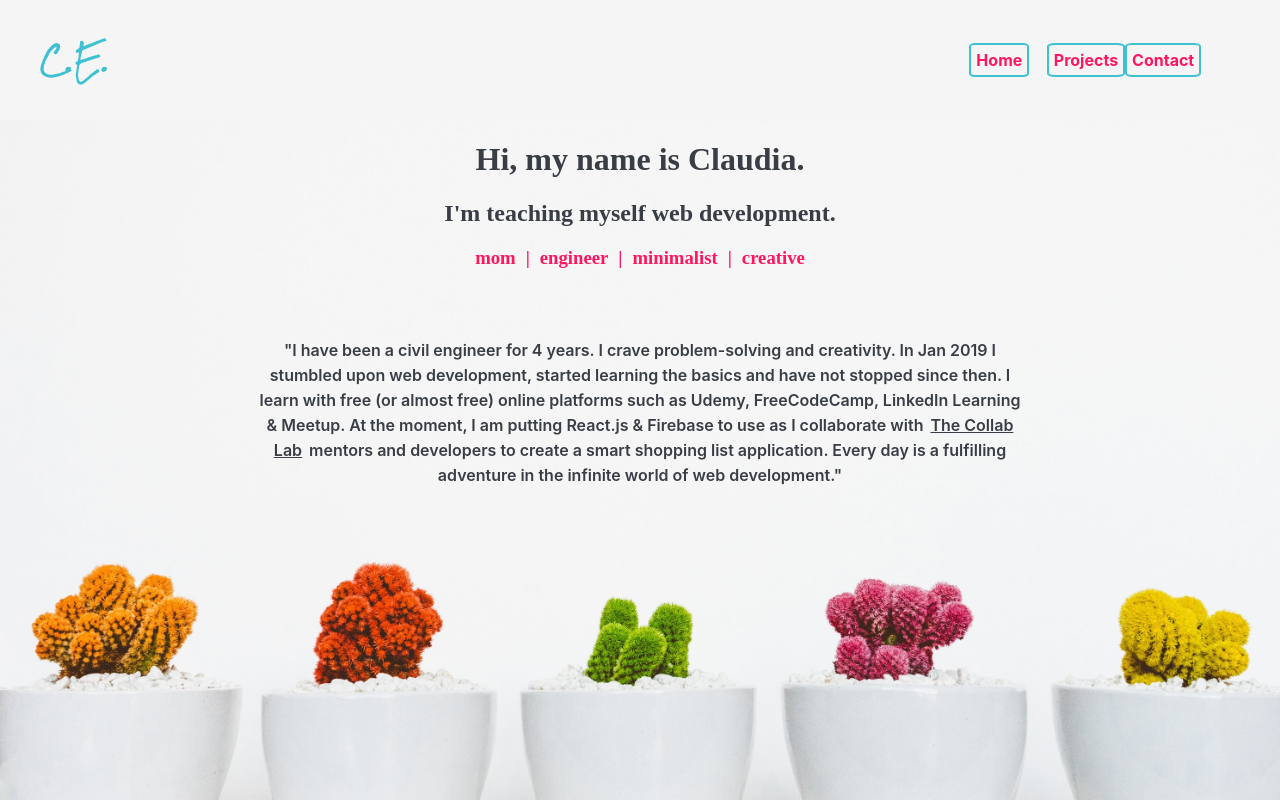
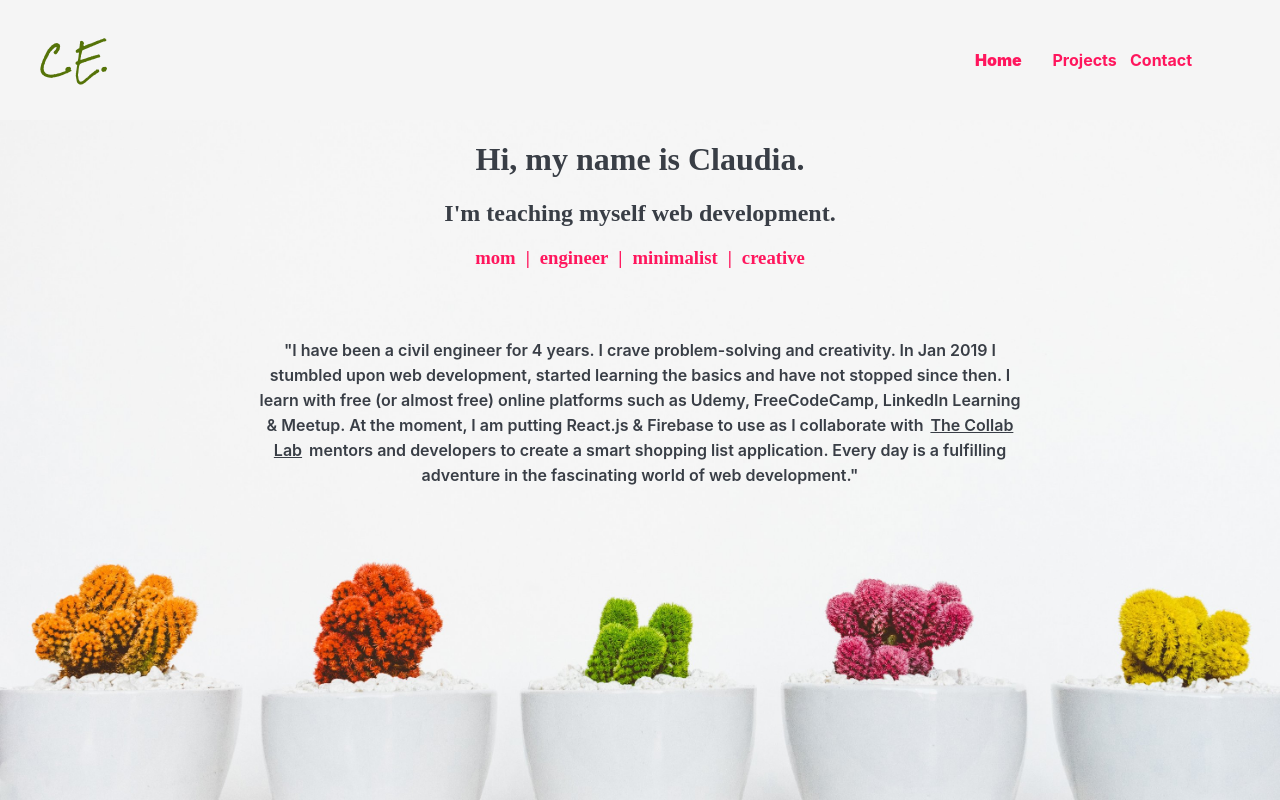
Before and after one commit to ClaudiaStar/new-oortfolio, a React (Create React App) app: page / in a window 1280 px wide. Built offline with nearby package versions, Linux system fonts and the light colour scheme; a web font is replaced by a local one.

Commit message:
style NavLinks & carousel arrows

```diff
--- a/public/index.html
+++ b/public/index.html
@@ -24,7 +24,7 @@
       work correctly both with client-side routing and a non-root public URL.
       Learn how to configure a non-root public URL by running `npm run build`.
     -->
-    <title>React App</title>
+    <title>Claudia Estada</title>
     <link
       href="https://fonts.googleapis.com/css?family=Rock+Salt|Solway&display=swap"
       rel="stylesheet"
--- a/src/components/Header.js
+++ b/src/components/Header.js
@@ -1,25 +1,15 @@
 import React from "react";
-import { Link } from "react-router-dom";
+import { NavLink } from "react-router-dom";
 
 import classes from "./Header.module.css";
 
 function Header() {
-  const linkStyles = {
-    textDecoration: "none",
-    color: "#ff165d",
-    fontWeight: "bold",
-    border: "2px solid #3ec1d3",
-    padding: "5px",
-    borderRadius: "10%",
-    cursor: "pointer"
-  };
-
   const logoStyles = {
     textDecoration: "none",
     fontSize: "30px",
     fontFamily: "'Rock Salt', cursive",
     cursor: "pointer",
-    color: "#3ec1d3"
+    color: "#557308"
   };
 
   return (
@@ -27,25 +17,38 @@ function Header() {
       <nav>
         <ul className={classes.parent}>
           <li className={classes.li1}>
-            <Link to="/" style={logoStyles}>
+            <NavLink to="/" style={logoStyles}>
               C.E.
-            </Link>
+            </NavLink>
           </li>
           <li className={classes.li2}>
-            <Link to="/" style={linkStyles}>
+            <NavLink
+              exact
+              to="/"
+              activeStyle={{ fontWeight: 900 }}
+              className={classes.NavLink}
+            >
               Home
-            </Link>
+            </NavLink>
           </li>
           <li className={classes.li3}>
-            <Link to="/projects" style={linkStyles}>
+            <NavLink
+              to="/projects"
+              activeStyle={{ fontWeight: 900 }}
+              className={classes.NavLink}
+            >
               Projects
-            </Link>
+            </NavLink>
           </li>
 
           <li className={classes.li4}>
-            <Link to="/contact" style={linkStyles}>
+            <NavLink
+              to="/contact"
+              activeStyle={{ fontWeight: 900 }}
+              className={classes.NavLink}
+            >
               Contact
-            </Link>
+            </NavLink>
           </li>
         </ul>
       </nav>
--- a/src/components/Header.module.css
+++ b/src/components/Header.module.css
@@ -33,6 +33,16 @@
   grid-area: 1/15/2/16;
 }
 
-li:hover {
-  text-decoration: underline;
+.NavLink {
+  text-decoration: none;
+  color: #ff165d;
+  padding: 5px;
+  border-radius: 10%;
+  cursor: pointer;
+  font-weight: bold;
 }
+
+.NavLink:hover,
+.NavLink:active {
+  font-weight: 900;
+}
--- a/src/components/Home/Home.js
+++ b/src/components/Home/Home.js
@@ -54,7 +54,7 @@ function Home() {
               The Collab Lab
             </a>
             mentors and developers to create a smart shopping list application.
-            Every day is a fulfilling adventure in the infinite world of web
+            Every day is a fulfilling adventure in the fascinating world of web
             development."
           </p>
         </div>
--- a/src/components/Projects/ProjectCard.js
+++ b/src/components/Projects/ProjectCard.js
@@ -1,26 +1,7 @@
-import React, { useState } from "react";
+import React from "react";
 import classes from "./ProjectCard.module.css";
 
 function ProjectCard(props) {
-  const [buttonColor, setButtonColor] = useState("#3ec1d3");
-
-  const linkStyles = {
-    textDecoration: "none",
-    color: "#fef6fb",
-    backgroundColor: buttonColor,
-    padding: "10px",
-    border: "3px solid #3ec1d3",
-    borderRadius: "5%"
-  };
-
-  const onMouseEnter = () => {
-    setButtonColor("#fef6fb03");
-  };
-
-  const onMouseLeave = () => {
-    setButtonColor("#3ec1d3");
-  };
-
   return (
     // eslint-disable-next-line react/jsx-no-target-blank
     <div
@@ -29,16 +10,25 @@ function ProjectCard(props) {
     >
       <h2>{props.title}</h2>
       <p>{props.description}</p>
-      <div className={classes.LinkDiv} style={{ backgroundImage: props.image }}>
+      <div
+        className={classes.LinkDiv}
+        style={{ backgroundImage: "url(" + props.image + ")" }}
+      >
         <a
-          href={props.link}
+          href={props.codeLink}
           target="_blank"
           rel="noopener noreferrer"
-          style={linkStyles}
-          onMouseEnter={onMouseEnter}
-          onMouseLeave={onMouseLeave}
+          className={classes.ProjectLink}
         >
-          Github Repo
+          View Code
+        </a>
+        <a
+          href={props.appLink}
+          target="_blank"
+          rel="noopener noreferrer"
+          className={classes.ProjectLink}
+        >
+          View App
         </a>
       </div>
     </div>
--- a/src/components/Projects/ProjectCard.module.css
+++ b/src/components/Projects/ProjectCard.module.css
@@ -13,6 +13,22 @@
   background-repeat: no-repeat;
 }
 
+.ProjectLink {
+  text-decoration: none;
+  color: #fef6fb;
+  background-color: #3ec1d3;
+  padding: 10px;
+  border: 3px solid #3ec1d3;
+  border-radius: 5%;
+  cursor: pointer;
+  margin: 20px;
+}
+
+.ProjectLink:hover {
+  color: #393e46;
+  background-color: #fef6fb03;
+}
+
 .LinkDiv {
   text-align: center;
   margin-top: 50px;
--- a/src/components/Projects/Projects.js
+++ b/src/components/Projects/Projects.js
@@ -7,26 +7,27 @@ import something from "../../assets/images/projects-bg.jpg";
 export default () => {
   const projects = [
     {
-      link: "https://github.com/the-collab-lab/tcl-2-smart-shopping-list",
+      codeLink: "https://github.com/the-collab-lab/tcl-2-smart-shopping-list",
+      appLink: "https://tcl-2-smart-shopping-list.netlify.com/",
       title: "Smart Shopping List",
-      image: { something },
+      image: something,
       description:
         "Currently being developed in collaboration with The Collab Lab participants - this app learns your shopping habits and recurringly adds items to your shopping list! Built with React & Firestore."
     },
     {
-      link: "https://github.com/ClaudiaStar/Movely",
+      codeLink: "https://github.com/ClaudiaStar/Movely",
       title: "Movely",
       description:
         "I am building this application because I need reminders to get up and move periodically during my coding sessions. It lets users create a list of moves and configure timers. When your sitting time is up, a move is picked for you at random! Built with React. "
     },
     {
-      link: "https://github.com/ClaudiaStar/react-todolist",
+      codeLink: "https://github.com/ClaudiaStar/react-todolist",
       title: "To-do List",
       description:
         "This is a to do list I built when I first started learning React. What I love the most about it is the simple yet beautiful styling."
     },
     {
-      link: "https://github.com/ClaudiaStar/drum-kit",
+      codeLink: "https://github.com/ClaudiaStar/drum-kit",
       title: "Drum Kit",
       description:
         "This was one of my first assignments from the full-stack web development bootcamp I completed in Sept 2019. This drum kit was built using JQuery and my favorite thing about it is how entertaining it is to my son!"
@@ -35,11 +36,12 @@ export default () => {
 
   const projectCards = projects.map((project, index) => (
     <ProjectCard
-      link={project.link}
+      codeLink={project.codeLink}
+      appLink={project.appLink}
       title={project.title}
       description={project.description}
       key={project.title + "-" + index}
-      image={project.something}
+      image={something}
     />
   ));
 
@@ -60,8 +62,12 @@ export default () => {
           activeItemIndex={activeItemIndex}
           numberOfCards={1}
           gutter={20}
-          leftChevron={<button>{"<"}</button>}
-          rightChevron={<button>{">"}</button>}
+          leftChevron={
+            <button className={classes.CarouselButton}>{"<"}</button>
+          }
+          rightChevron={
+            <button className={classes.CarouselButton}>{">"}</button>
+          }
           outsideChevron
           chevronWidth={chevronWidth}
         >
--- a/src/components/Projects/Projects.module.css
+++ b/src/components/Projects/Projects.module.css
@@ -8,3 +8,20 @@
   font-weight: 600;
   color: #393e46;
 }
+
+.CarouselButton {
+  color: #f5f5f5;
+  padding: 10px;
+  border: 3px solid #ff165d;
+  border-radius: 5%;
+  cursor: pointer;
+  height: 50px;
+  font-weight: 900;
+  background-color: #ff165d;
+}
+
+.CarouselButton:hover,
+.CarouselButton:active {
+  background-color: #f5f5f5;
+  color: #ff165d;
+}
```
